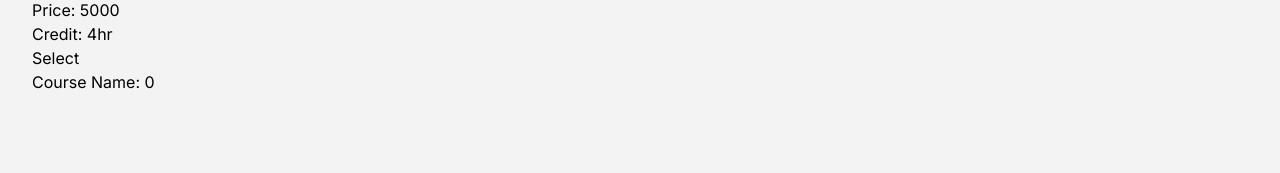
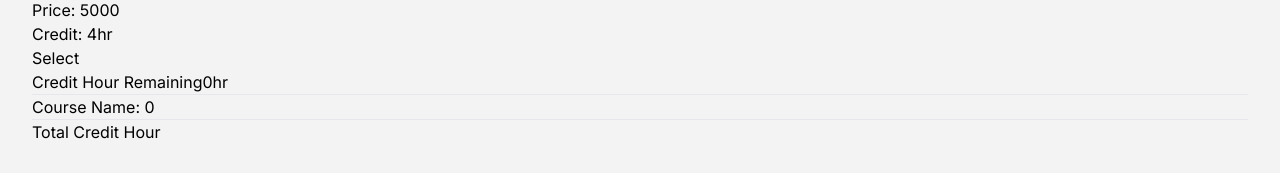
Before and after one commit to Mdhalaluddin/cours-registration, a React (Vite) app: page / in a window 1280 px wide. Shown: the part 3838-4011 px from the top of the page. Before the commit the page ends 3964 px from the top, so only its background shows below. Built offline with nearby package versions, Linux system fonts and the light colour scheme.

Commit message:
credit sum add

```diff
--- a/src/App.jsx
+++ b/src/App.jsx
@@ -5,10 +5,27 @@ import CourseName from './Components/Course/CourseName'
 
 function App() {
   const [courseName, setCourseName] = useState([]);
+  const [credit, setCredit] = useState(0);
+  const [remaining, setRemaining] = useState(0);
 
   const handleSelectBtn = card => {
-    const newCourseName = [...courseName, card];
-    setCourseName(newCourseName)
+    const isExist = courseName.find((item)=> item.id === card.id);
+    let sum = card.credit;
+    if(isExist){
+      return alert ('already created this course')
+    }
+    else{
+      const newCourseName = [...courseName, card];
+      setCourseName(newCourseName)
+    }
+    courseName.forEach((item)=>{
+      sum = sum + item.credit;
+    });
+    const totalRemaining = 20 - credit;
+    courseName(sum);
+    setRemaining(totalRemaining);
+    setCourseName([...setCourseName, card]);
+
   }
   return (
     <>
@@ -18,7 +35,7 @@ function App() {
           <Cards handleSelectBtn={handleSelectBtn}></Cards>
         </div>
         <div className='w-1/4'>
-          <CourseName courseName={courseName}></CourseName>
+          <CourseName courseName={courseName} remaining={remaining}></CourseName>
         </div>
       </div>
     </>
--- a/src/Components/Course/CourseName.jsx
+++ b/src/Components/Course/CourseName.jsx
@@ -1,17 +1,23 @@
 import PropType from 'prop-types'
-const CourseName = ({courseName}) => {
-    console.log(courseName);
+const CourseName = ({courseName, remaining}) => {
+    // console.log(courseName);
     // const {title}= courseName;
     return (
-        <div className="w-full">
-            <h2 className="text-2xl font-semibold mx-4 mt-7">Course Name: {courseName.length} </h2>
+        <div className="w-full ml-2 bg-white p-3 mt-8">
+            <div>
+                <h2 className="text-xl font-semibold mb-5 mt-3 text-blue-500">Credit Hour Remaining{remaining}<span>hr</span></h2>
+            </div>
+            <div>
+                <hr />
+            <h2 className="text-2xl font-semibold mb-5 mt-5">Course Name: {courseName.length} </h2>
             {
-                courseName.map((card, inx)=>(<li key={inx}>{card.title}</li>))
+                courseName.map((card)=>(<ol key={card.id}><li>{card.id}. {card.title}</li></ol>))
             }
-            {/* {
-                courseName.map((card, inx)=>(<ol key={inx}><li>{card.inx}</li></ol>))
-            } */}
-            {/* <ul key={inx}>{card.title}</ul> */}
+            </div>
+            <div>
+                <hr className='mt-5' />
+                <h2 className="text-xl font-medium mb-5 mt-5">Total Credit Hour </h2>
+            </div>
         </div>
     );
 };
```
